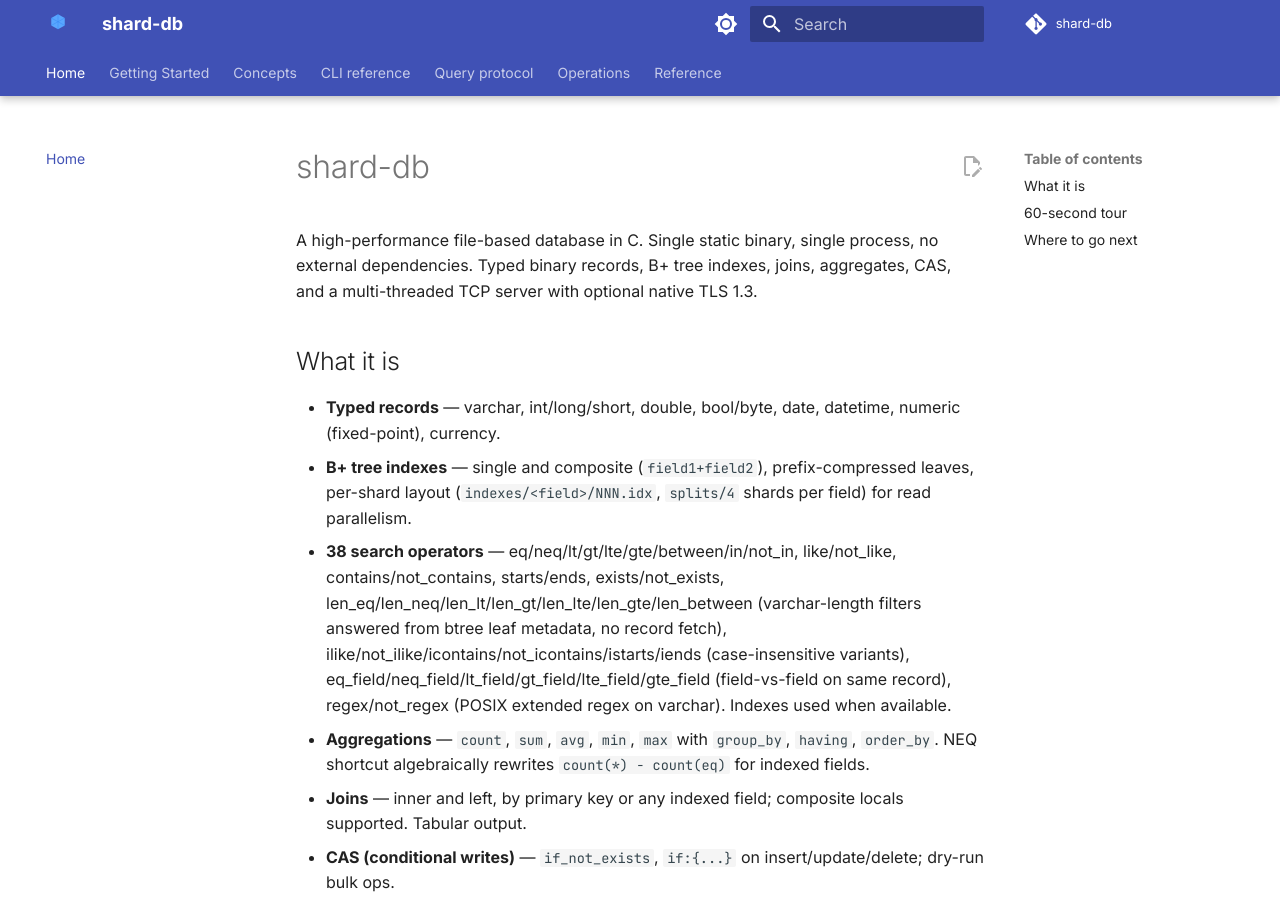
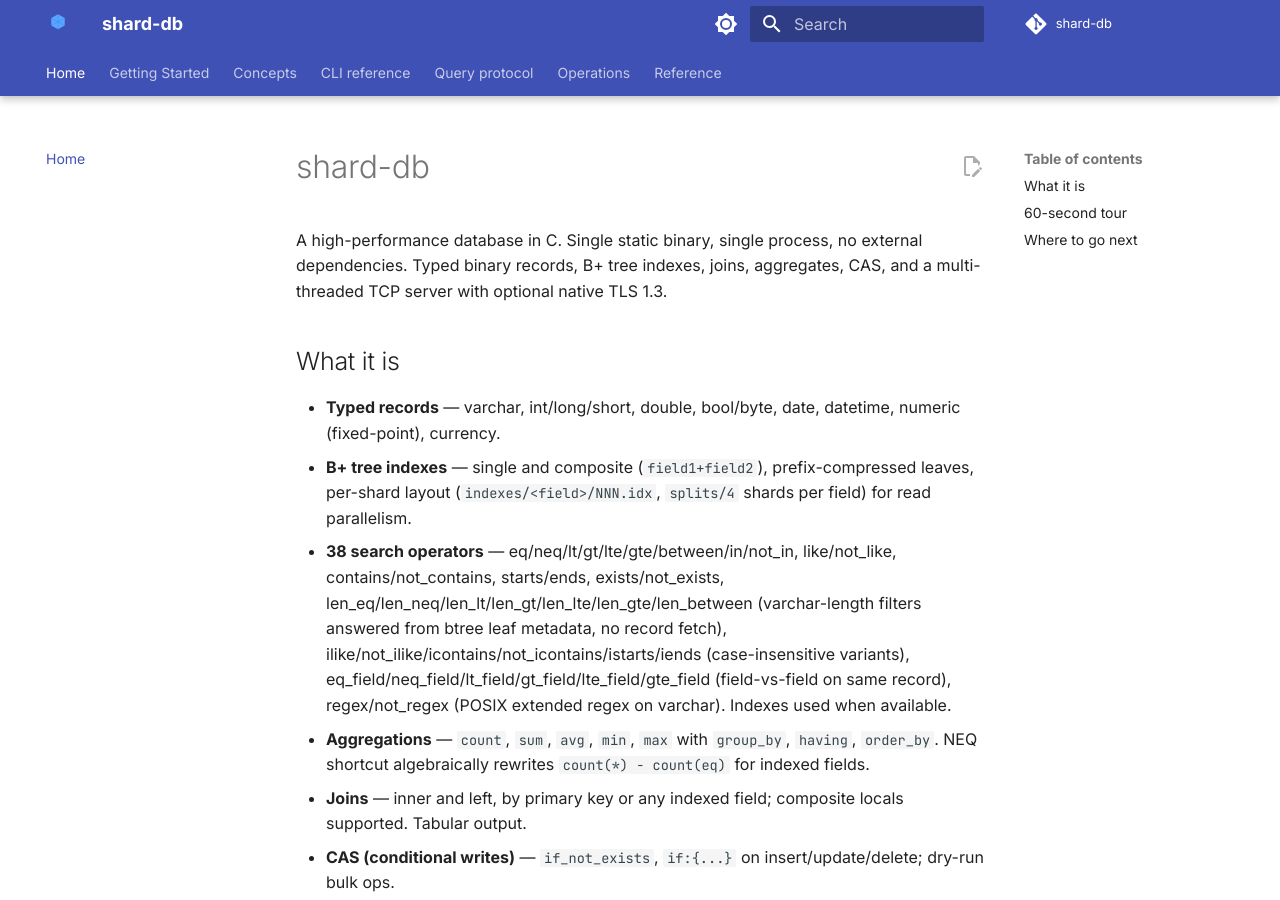
Before and after one commit to sayyiditow/shard-db, an MkDocs documentation site: the page built from docs/index.md, in a window 1280 px wide and 900 px high. Built offline with MkDocs 1.6.1 and Material for MkDocs 9.7.7, drawn with Linux system fonts in a browser that asks for light colours; comment, search, counter and statistics services are not loaded.

Commit message:
docs: drop "file-based" from project tagline
"File-based" reads as a downgrade next to peer projects ("self-contained",
"embedded", "in-process") and is downstream of the next sentence anyway —
"single static binary, single process, no external dependencies" carries
the actual differentiation. Aligned tagline across README.md, docs/index.md,
and CLAUDE.md.

Co-Authored-By: Claude Opus 4.7 (1M context) <noreply@anthropic.com>

```diff
--- a/docs/index.md
+++ b/docs/index.md
@@ -1,6 +1,6 @@
 # shard-db
 
-A high-performance file-based database in C. Single static binary, single process, no external dependencies. Typed binary records, B+ tree indexes, joins, aggregates, CAS, and a multi-threaded TCP server with optional native TLS 1.3.
+A high-performance database in C. Single static binary, single process, no external dependencies. Typed binary records, B+ tree indexes, joins, aggregates, CAS, and a multi-threaded TCP server with optional native TLS 1.3.
 
 ## What it is
 
```
Also changed, not shown: CLAUDE.md (+1 -1 lines), README.md (+1 -1 lines).
